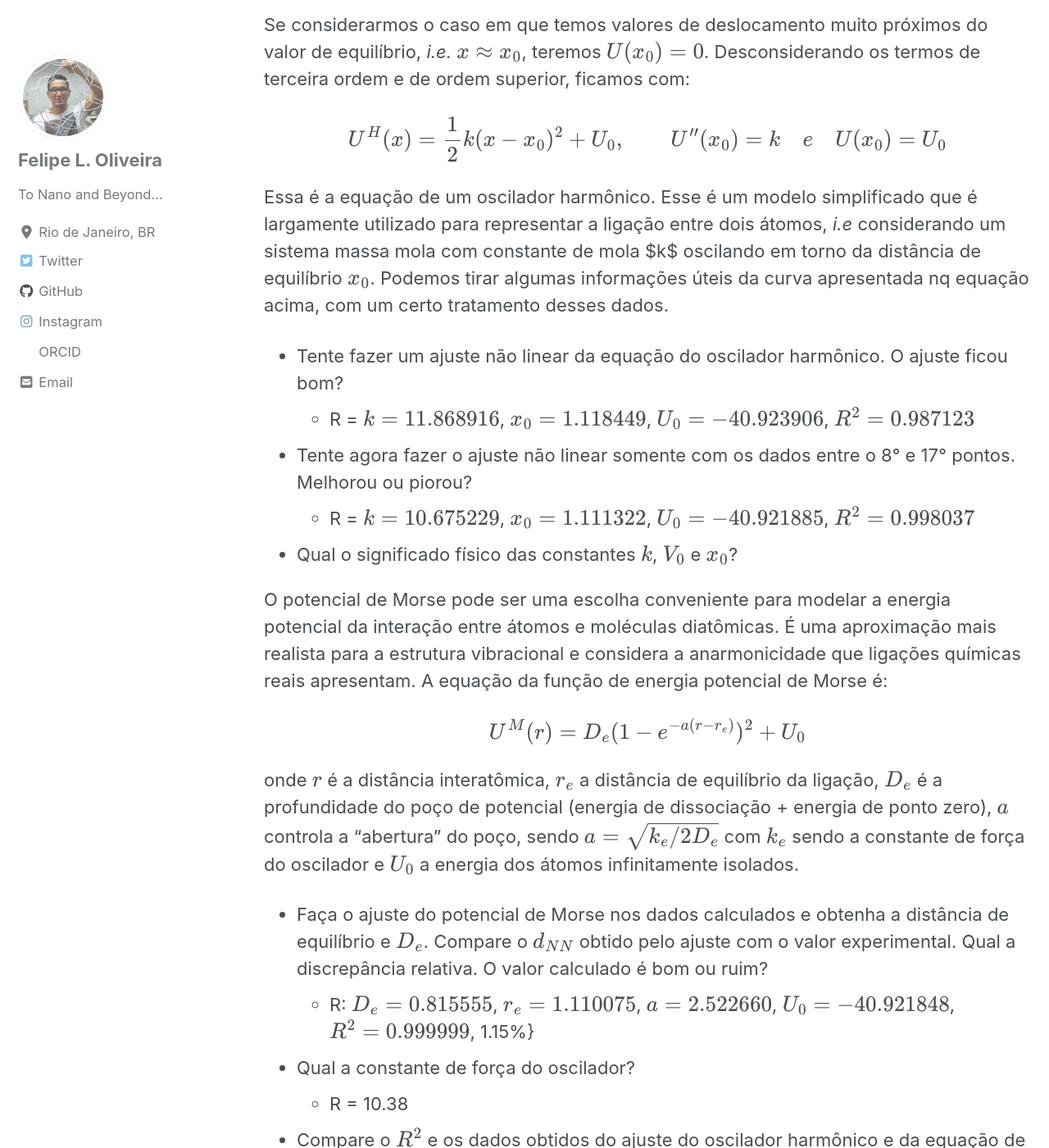
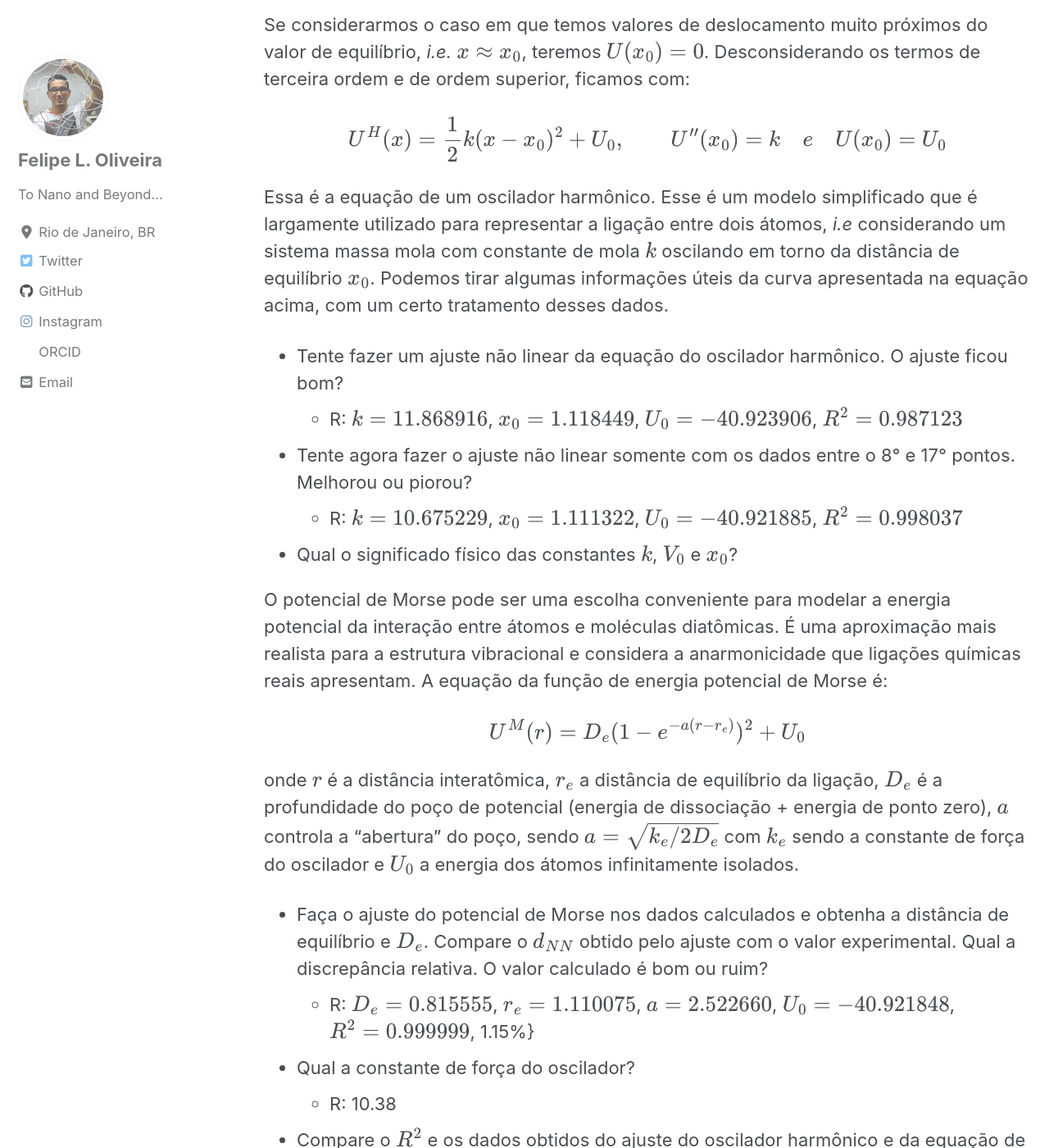
Before and after one commit to lipelopesoliveira/lipelopesoliveira.github.io, a Jekyll site: the page built from _posts/Tutorial_QE/2019-08-30-cap2-1.md, in a window 1280 px wide and 1400 px high, scrolled down 3345 px. Shown: the whole window at 82% size. Built offline with Jekyll 4.4.1, drawn with Linux system fonts in a browser that asks for light colours; cached includes are drawn as plain includes; nearby versions of some CDN libraries; formulas are drawn with MathJax 3.

Commit message:
Update 2019-08-30-cap2-1.md

```diff
--- a/_posts/Tutorial_QE/2019-08-30-cap2-1.md
+++ b/_posts/Tutorial_QE/2019-08-30-cap2-1.md
@@ -72,12 +72,13 @@ Se considerarmos o caso em que temos valores de deslocamento muito próximos do
 
 $$U^{H}(x) = \frac{1}{2}k(x-x_0)^2 + U_0, \qquad U^{\prime \prime} (x_0) = k \quad e \quad U(x_0)=U_0$$
 
-Essa é a equação de um oscilador harmônico. Esse é um modelo simplificado que é largamente utilizado para representar a ligação entre dois átomos, *i.e* considerando um sistema massa mola com constante de mola $k$ oscilando em torno da distância de equilíbrio $$x_0$$. 	Podemos tirar algumas informações úteis da curva apresentada nq equação acima, com um certo tratamento desses dados.
+Essa é a equação de um oscilador harmônico. Esse é um modelo simplificado que é largamente utilizado para representar a ligação entre dois átomos, *i.e* considerando um sistema massa mola com constante de mola $$k$$ oscilando em torno da distância de equilíbrio $$x_0$$. Podemos tirar algumas informações úteis da curva apresentada na equação acima, com um certo tratamento desses dados.
+
   * Tente fazer um ajuste não linear da equação do oscilador harmônico. O ajuste ficou bom?
-    * R = $$k = 11.868916$$, $$x_0 = 1.118449$$, $$U_0 = -40.923906$$, $$R^2 = 0.987123$$
+    * R: $$k = 11.868916$$, $$x_0 = 1.118449$$, $$U_0 = -40.923906$$, $$R^2 = 0.987123$$
 
   * Tente agora fazer o ajuste não linear somente com os dados entre o 8° e 17° pontos. Melhorou ou piorou?
-    * R = $$k = 10.675229$$, $$x_0 = 1.111322$$, $$U_0 = -40.921885$$,  $$R^2 = 0.998037$$
+    * R: $$k = 10.675229$$, $$x_0 = 1.111322$$, $$U_0 = -40.921885$$,  $$R^2 = 0.998037$$
 
   * Qual o significado físico das constantes $$k$$, $$V_0$$ e $$x_0$$?
 
@@ -90,7 +91,7 @@ onde $$r$$ é a distância interatômica, $$r_e$$ a distância de equilíbrio da
   * Faça o ajuste do potencial de Morse nos dados calculados e obtenha a distância de equilíbrio e $$D_e$$. Compare o $$d_{NN}$$ obtido pelo ajuste com o valor experimental. Qual a discrepância relativa. O valor calculado é bom ou ruim?
     * R: $$D_e = 0.815555$$, $$r_e = 1.110075$$, $$a = 2.522660$$, $$U_0 = -40.921848$$, $$R^2 = 0.999999$$, 1.15%}
   * Qual a constante de força do oscilador?
-    * R = 10.38
+    * R: 10.38
   * Compare o $$R^2$$ e os dados obtidos do ajuste do oscilador harmônico e da equação de Morse. Qual se ajusta melhor? Que consequências podemos tirar desse resultado?
 
 
```
